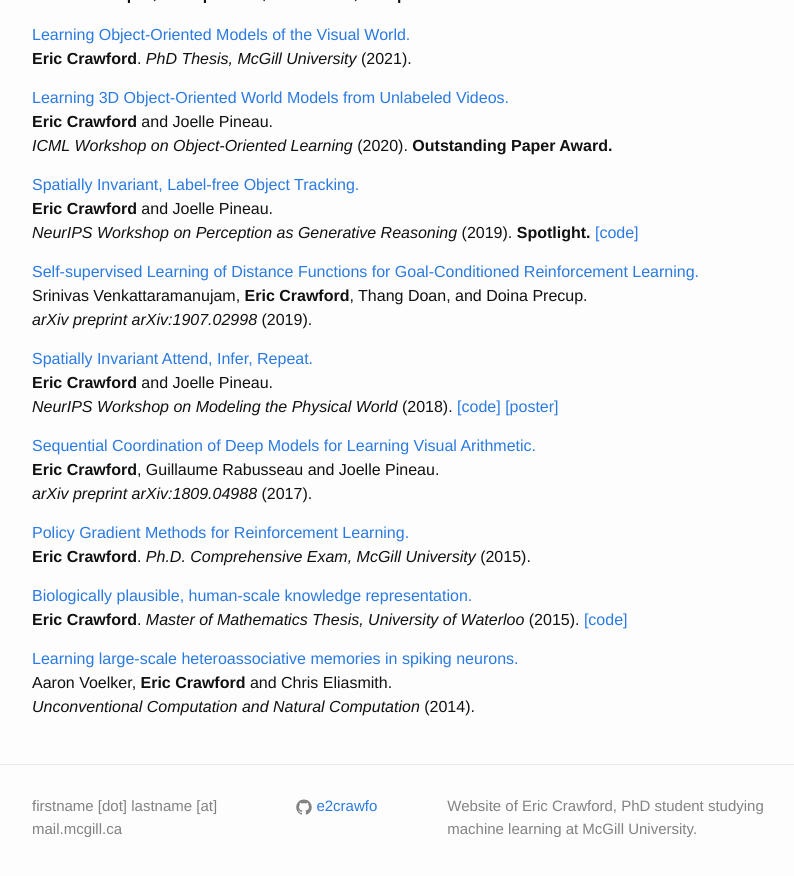
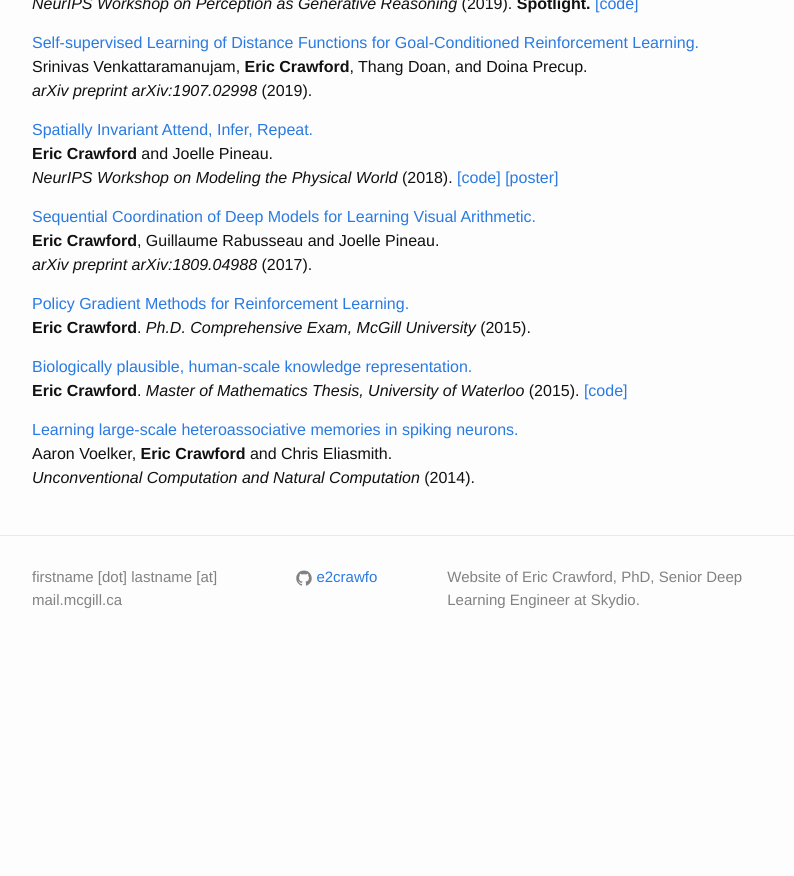
Before and after one commit to e2crawfo/e2crawfo.github.io, a Jekyll site: the page built from index.md, in a window 1280 px wide and 900 px high, scrolled down 1576 px. Shown: the top 876 px of the window, without its empty margins (238-1032 px from the left). Built offline with Jekyll 4.4.1, drawn with Linux system fonts in a browser that asks for light colours; after the commit the page ends 2247 px from its top, so only the background shows below that; some of the changed text lies outside the part shown.

Commit message:
remove picture, update title

```diff
--- a/_config.yml
+++ b/_config.yml
@@ -6,10 +6,10 @@
 # 'jekyll serve'. If you change this file, please restart the server process.
 
 # Site settings
-title: Eric Crawford, PhD Candidate at McGill University
+title: Eric Crawford, PhD, Senior Deep Learning Engineer at Skydio.
 email: firstname [dot] lastname [at] mail.mcgill.ca
 description: > # this means to ignore newlines until "baseurl:"
-  Website of Eric Crawford, PhD student studying machine learning at McGill University.
+  Website of Eric Crawford, PhD, Senior Deep Learning Engineer at Skydio.
 baseurl: "" # the subpath of your site, e.g. /blog
 url: "http://e2crawfo.github.io" # the base hostname & protocol for your site
 github_username:  e2crawfo
--- a/index.md
+++ b/index.md
@@ -1,8 +1,6 @@
 ---
 layout: default
 ---
-<img src="images/me.png" width="150"/>
-
 Hi! I'm Eric, and I'm a Senior Deep Learning Engineer at [Skydio](https://www.skydio.com) working on training and deploying efficient edge neural networks running on drones. You can download my CV [here]({{ site.url }}/pdfs/cv.pdf), and find me on google scholar [here](https://scholar.google.ca/citations?user=CcifQGgAAAAJ&hl=en) and LinkedIn [here](https://www.linkedin.com/in/eric-crawford-79a27613b).
 
 In 2021 I graduated from [McGill University](https://www.mcgill.ca/) with a PhD in computer science, supervised by [Joelle Pineau](http://cs.mcgill.ca/~jpineau/), where I worked on reinforcement learning and building VAEs with structured (object-like) latent representations. The main focus of my PhD was *object discovery*, i.e. given a dataset of images/videos/interactions, how can we identify common objects in the dataset, learn to detect them, and maybe even reason about them. More concretely, I focused on how to build deep probabilistic neural networks that can learn to detect and track objects in the visual stream without supervision. I built systems that can discover objects in [images]({{ site.url }}/pdfs/spair_aaai_2019.pdf), [videos]({{ site.url }}/pdfs/silot_aaai_2020.pdf), and, most recently, [3D worlds]({{ site.url }}/pdfs/icml_ool_2020.pdf). I also explored how to build systems that can reason in terms of objects in ways that exploit their compositionality.
```
